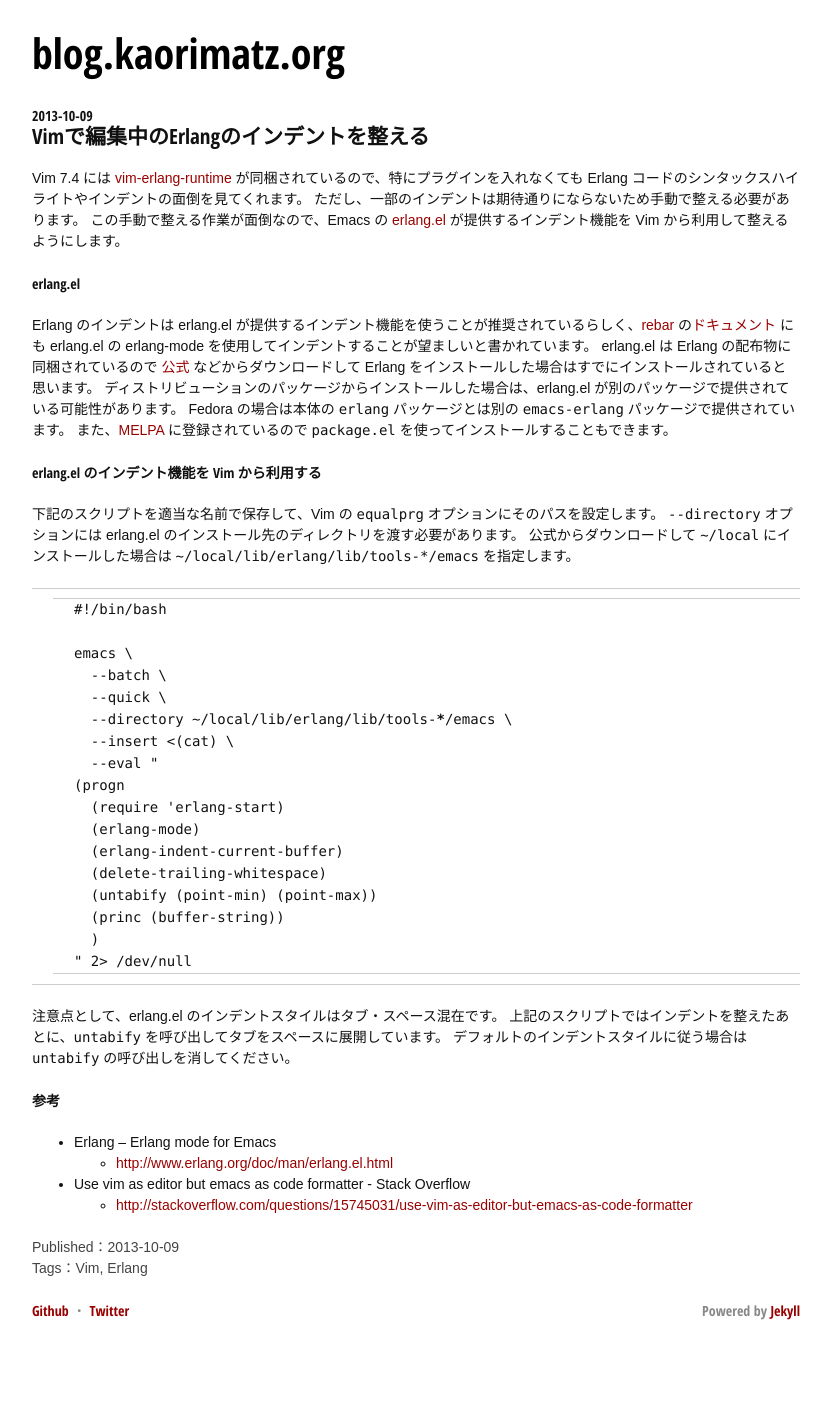
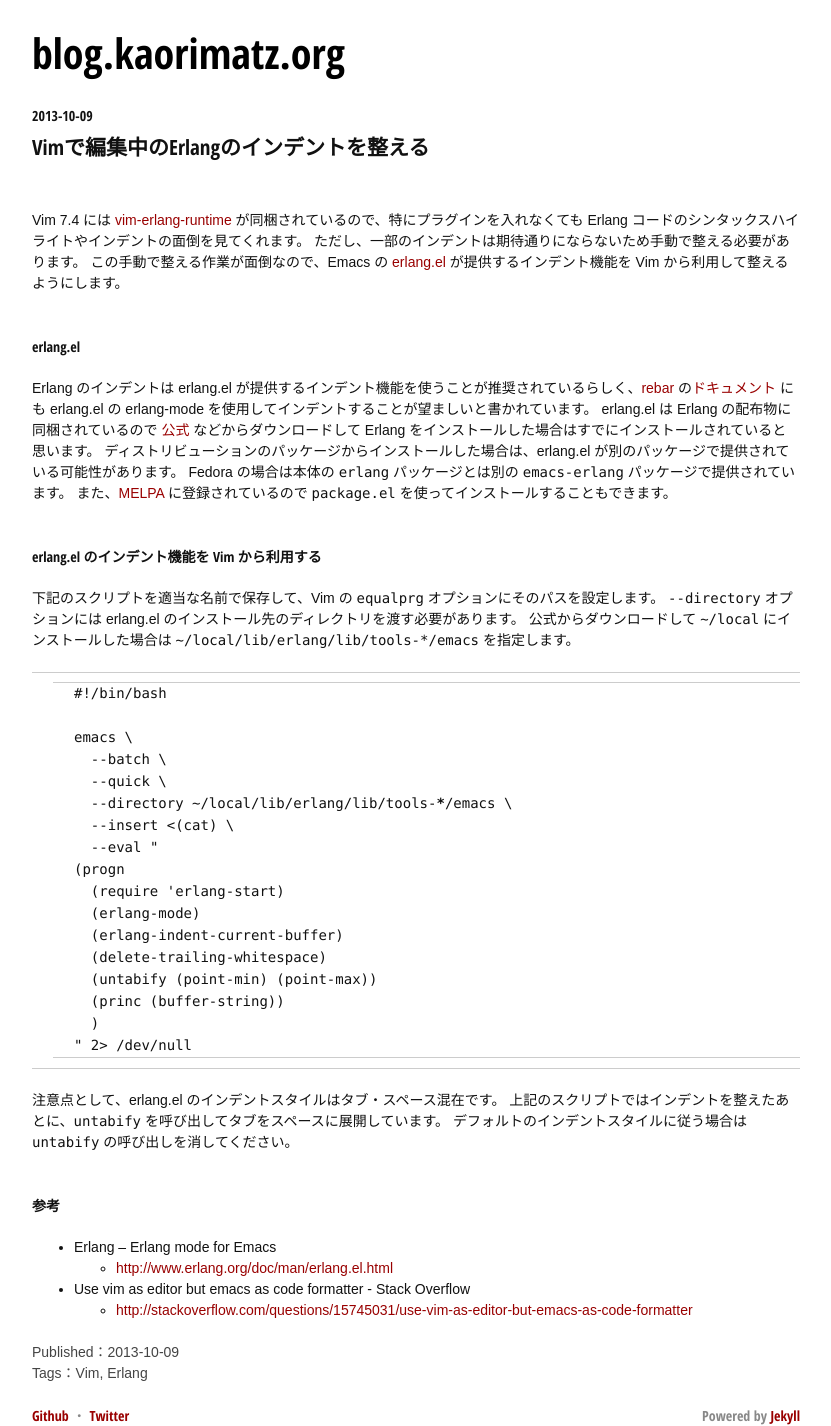
Before and after one commit to kaorimatz/blog.kaorimatz.org, a Jekyll site: the page built from _posts/2013-10-09-correct-indentation-of-erlang-in-vim.mkd, in a window 1280 px wide. Shown: the whole page, without its empty margins (224-1055 px from the left). Built offline with Jekyll 4.4.1, drawn with Linux system fonts in a browser that asks for light colours; nearby versions of some CDN libraries; Markdown is read by kramdown in place of the engine named in the settings; before the commit the page ends 1321 px from its top, so only the background shows below that.

Commit message:
Improve styling of article pages

```diff
--- a/_sass/screen.scss
+++ b/_sass/screen.scss
@@ -57,8 +57,8 @@ code {
   font-family: 'Open Sans Condensed', sans-serif;
   h1 {
     $font-size: $base-font-size * 1.5;
-    @include adjust-font-size-to($font-size, 1);
-    @include rhythm(0, 0, 0, 0, $font-size);
+    @include adjust-font-size-to($font-size, 2);
+    @include rhythm(0, 0, 0, 2, $font-size);
   }
 }
 
@@ -67,7 +67,7 @@ code {
     font-family: 'Open Sans Condensed', sans-serif;
     $font-size: $base-font-size;
     @include adjust-font-size-to($font-size, 1);
-    @include rhythm(0, 0, 0, 0, $font-size);
+    @include rhythm(0, 1, 0, 0, $font-size);
   }
   p {
     $font-size: $base-font-size;
--- a/stylesheets/screen.css
+++ b/stylesheets/screen.css
@@ -79,11 +79,11 @@ code {
 }
 .post-head h1 {
   font-size: 1.5em;
-  line-height: 1em;
+  line-height: 2em;
   margin-top: 0em;
   padding-top: 0em;
   padding-bottom: 0em;
-  margin-bottom: 0em;
+  margin-bottom: 2em;
 }
 
 .post-content h2 {
@@ -91,7 +91,7 @@ code {
   font-size: 1em;
   line-height: 1.5em;
   margin-top: 0em;
-  padding-top: 0em;
+  padding-top: 1.5em;
   padding-bottom: 0em;
   margin-bottom: 0em;
 }
```
